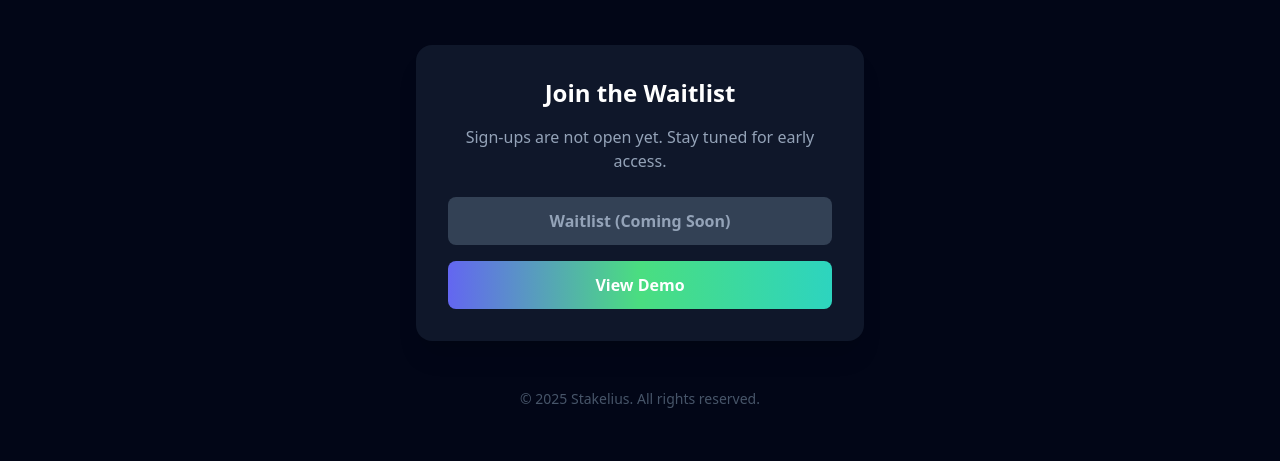
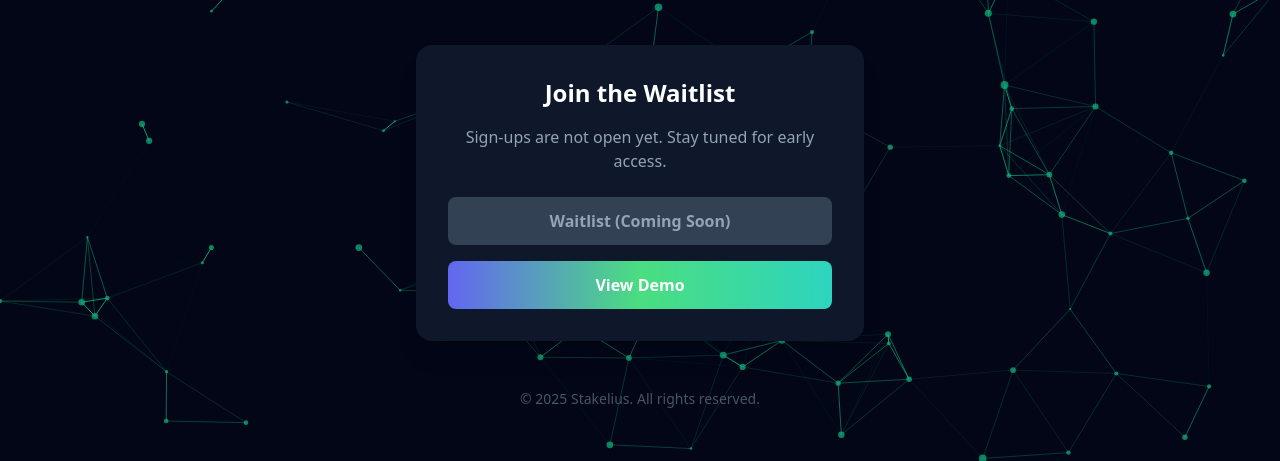
Before and after one commit to immy619/stakelius-web, a plain HTML site: page index.html in a window 1280 px wide. Shown: the part 339-800 px from the top of the page. Drawn offline with nearby package versions, Linux system fonts and the light colour scheme.

Commit message:
Update index.html

```diff
--- a/index.html
+++ b/index.html
@@ -6,7 +6,17 @@
   <title>Stakelius – Coming Soon</title>
   <script src="https://cdn.tailwindcss.com"></script>
   <style>
-    /* Gradient animation */
+    /* Particle + shapes background */
+    canvas#background {
+      position: fixed;
+      top: 0;
+      left: 0;
+      width: 100%;
+      height: 100%;
+      z-index: -1;
+    }
+
+    /* Gradient animation for title */
     @keyframes gradient-slide {
       0% { background-position: 0% 50%; }
       50% { background-position: 100% 50%; }
@@ -18,7 +28,7 @@
       animation: gradient-slide 10s ease infinite;
     }
 
-    /* Button hover glow */
+    /* Glow hover effect */
     .glow:hover {
       box-shadow: 0 0 20px rgba(16, 185, 129, 0.7), 0 0 30px rgba(16, 185, 129, 0.5);
       transform: scale(1.05);
@@ -41,9 +51,12 @@
 </head>
 <body class="bg-slate-950 text-white flex flex-col items-center justify-center min-h-screen px-4 overflow-hidden">
 
+  <!-- Animated Background -->
+  <canvas id="background"></canvas>
+
   <!-- Logo / Brand -->
   <div class="text-center mb-12 fade-in delay-1">
-    <img src="Stakelius_Logo.png" alt="Stakelius Logo" class="mx-auto w-32 md:w-48 mb-4 animate-bounce">
+    <img src="Stakelius_Logo.png" alt="Stakelius Logo" class="mx-auto w-32 md:w-48 mb-4">
     <h1 class="text-4xl md:text-6xl font-extrabold bg-clip-text text-transparent animated-gradient">
       Stakelius
     </h1>
@@ -71,8 +84,92 @@
   </footer>
 
   <script>
-    // auto year
+    // Auto year
     document.getElementById("year").textContent = new Date().getFullYear();
+
+    // Canvas Background with Particles, Lines, and Parallax
+    const canvas = document.getElementById('background');
+    const ctx = canvas.getContext('2d');
+    let particles = [];
+    let mouse = { x: null, y: null };
+
+    function initBackground() {
+      canvas.width = window.innerWidth;
+      canvas.height = window.innerHeight;
+      particles = [];
+      const numParticles = Math.floor((canvas.width * canvas.height) / 8000);
+
+      for (let i = 0; i < numParticles; i++) {
+        particles.push({
+          x: Math.random() * canvas.width,
+          y: Math.random() * canvas.height,
+          size: Math.random() * 3 + 1,
+          baseSpeedX: (Math.random() - 0.5) * 0.5,
+          baseSpeedY: (Math.random() - 0.5) * 0.5,
+          offsetX: 0,
+          offsetY: 0
+        });
+      }
+    }
+
+    function drawParticles() {
+      ctx.clearRect(0, 0, canvas.width, canvas.height);
+
+      // Draw particles
+      particles.forEach(p => {
+        ctx.beginPath();
+        ctx.arc(p.x + p.offsetX, p.y + p.offsetY, p.size, 0, Math.PI * 2);
+        ctx.fillStyle = 'rgba(16,185,129,0.7)';
+        ctx.fill();
+      });
+
+      // Draw connecting lines
+      for (let i = 0; i < particles.length; i++) {
+        for (let j = i + 1; j < particles.length; j++) {
+          const dx = (particles[i].x + particles[i].offsetX) - (particles[j].x + particles[j].offsetX);
+          const dy = (particles[i].y + particles[i].offsetY) - (particles[j].y + particles[j].offsetY);
+          const distance = Math.sqrt(dx * dx + dy * dy);
+          if (distance < 120) {
+            ctx.beginPath();
+            ctx.strokeStyle = `rgba(16,185,129,${1 - distance/120})`;
+            ctx.lineWidth = 1;
+            ctx.moveTo(particles[i].x + particles[i].offsetX, particles[i].y + particles[i].offsetY);
+            ctx.lineTo(particles[j].x + particles[j].offsetX, particles[j].y + particles[j].offsetY);
+            ctx.stroke();
+          }
+        }
+      }
+
+      // Move particles
+      particles.forEach(p => {
+        p.x += p.baseSpeedX;
+        p.y += p.baseSpeedY;
+
+        // Wrap edges
+        if (p.x < 0) p.x = canvas.width;
+        if (p.x > canvas.width) p.x = 0;
+        if (p.y < 0) p.y = canvas.height;
+        if (p.y > canvas.height) p.y = 0;
+
+        // Parallax effect
+        if(mouse.x !== null && mouse.y !== null){
+          const offsetFactor = 0.02;
+          p.offsetX += (mouse.x - canvas.width/2 - p.offsetX) * offsetFactor;
+          p.offsetY += (mouse.y - canvas.height/2 - p.offsetY) * offsetFactor;
+        }
+      });
+
+      requestAnimationFrame(drawParticles);
+    }
+
+    window.addEventListener('resize', initBackground);
+    window.addEventListener('mousemove', e => {
+      mouse.x = e.clientX;
+      mouse.y = e.clientY;
+    });
+
+    initBackground();
+    drawParticles();
   </script>
 
 </body>
```
